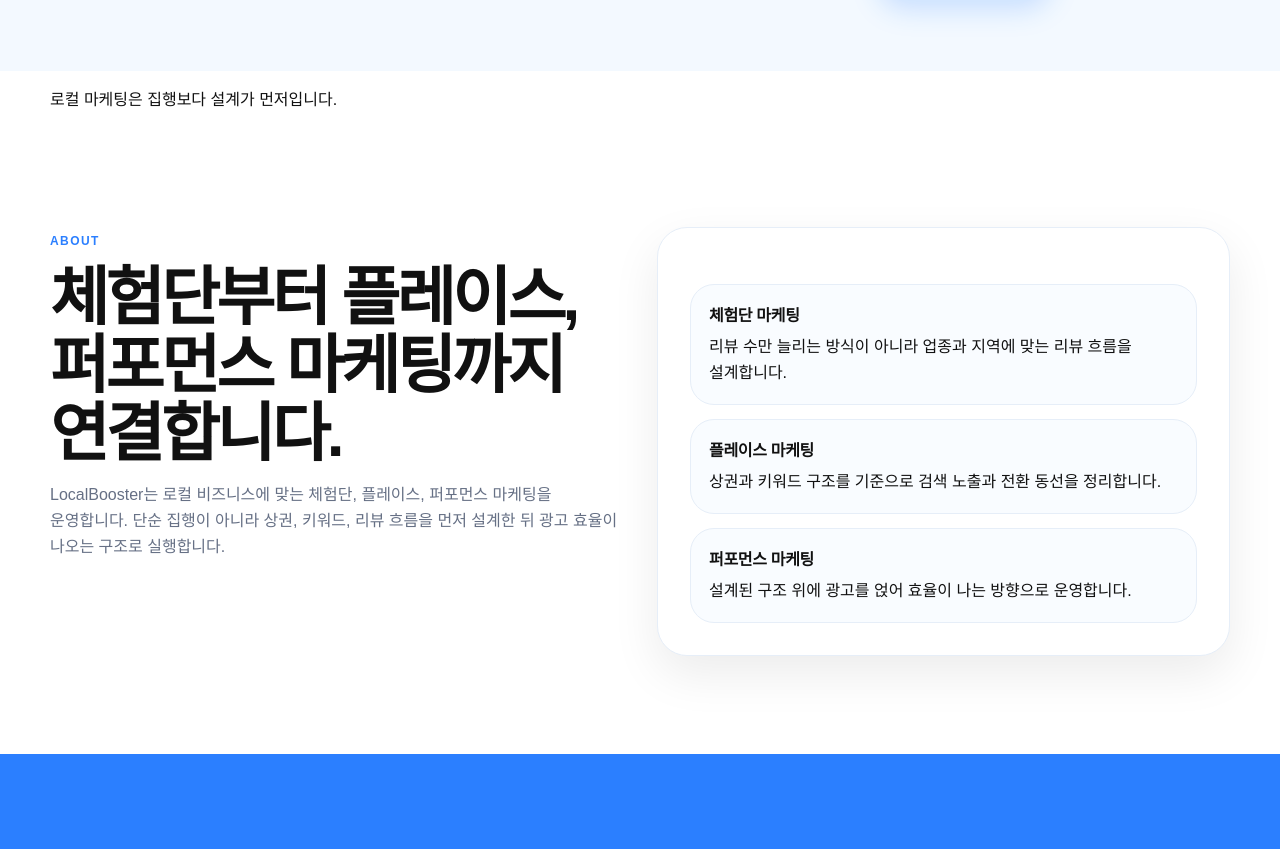
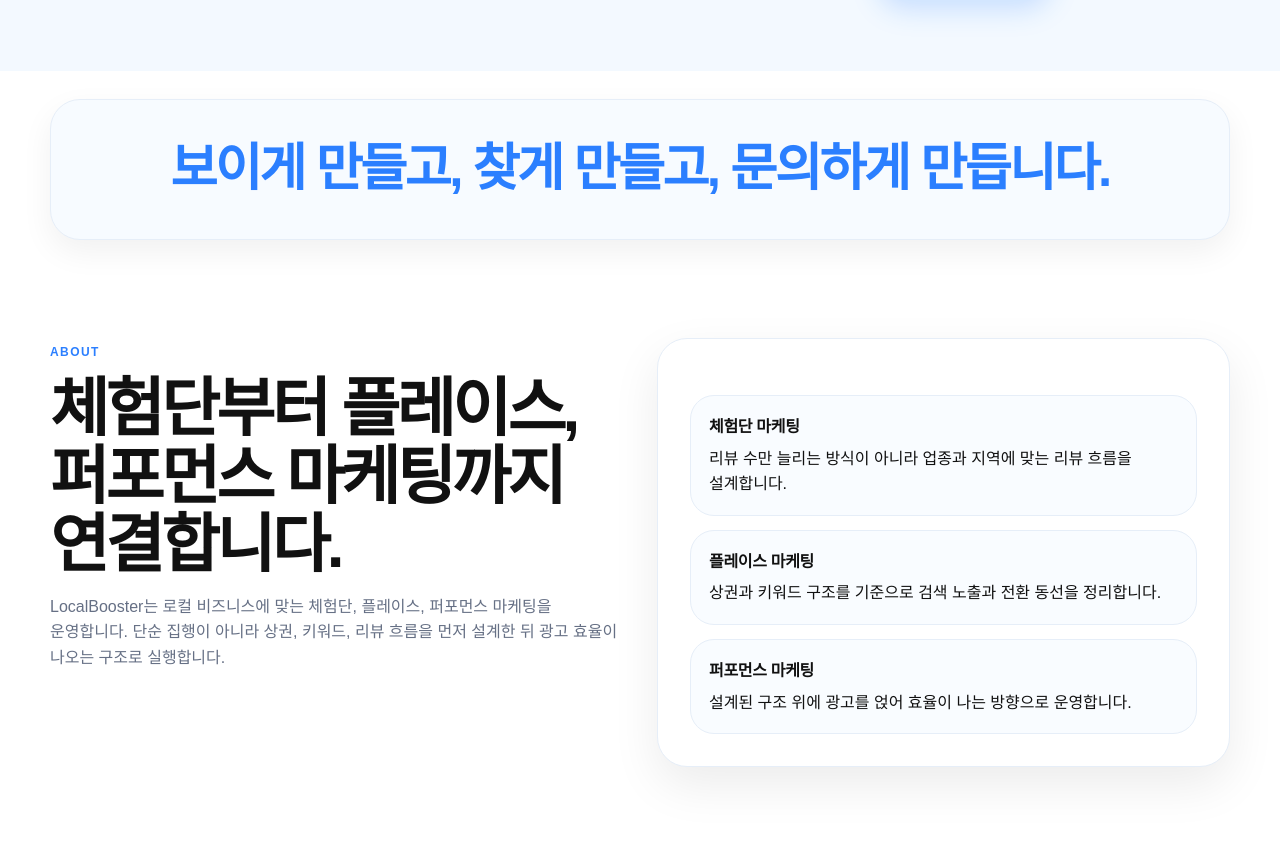
Before and after one commit to prhotple/localbooster, a plain HTML site: page index.html in a window 1280 px wide. Shown: the part 870-1719 px from the top of the page. Drawn offline with Linux system fonts and the light colour scheme.

Commit message:
Update index.html

```diff
--- a/index.html
+++ b/index.html
@@ -251,7 +251,6 @@
       text-align: right;
     }
 
-    /* 모바일에서만 더 크게 조정 */
     .hero-copy h2 {
       margin: 0 0 8px;
       font-size: clamp(34px, 7.2vw, 74px);
@@ -295,6 +294,30 @@
       padding: 0 11px;
       font-size: 11px;
       border-radius: 999px;
+    }
+
+    /* 추가된 카피 밴드 */
+    .copy-band-wrap {
+      padding: 28px 0 0;
+      background: #ffffff;
+    }
+
+    .copy-band {
+      padding: 28px 22px;
+      border-radius: var(--radius-xl);
+      background: #f7fbff;
+      border: 1px solid var(--line);
+      box-shadow: var(--shadow-soft);
+      text-align: center;
+    }
+
+    .copy-band p {
+      margin: 0;
+      font-size: clamp(24px, 6vw, 52px);
+      line-height: 1.15;
+      letter-spacing: -0.05em;
+      font-weight: 900;
+      color: var(--blue);
     }
 
     .split-grid,
@@ -893,6 +916,14 @@
         font-size: clamp(14px, 2vw, 20px);
       }
 
+      .copy-band {
+        padding: 40px 36px;
+      }
+
+      .copy-band p {
+        font-size: clamp(32px, 4vw, 52px);
+      }
+
       .split-grid,
       .contact-grid,
       .process-grid,
@@ -1030,11 +1061,14 @@
       </div>
     </section>
 
-    <section class="copy-band">
-  <div class="container">
-    <p>로컬 마케팅은 집행보다 설계가 먼저입니다.</p>
-  </div>
-</section>
+    <!-- 추가된 카피 -->
+    <section class="copy-band-wrap">
+      <div class="container">
+        <div class="copy-band">
+          <p>보이게 만들고, 찾게 만들고, 문의하게 만듭니다.</p>
+        </div>
+      </div>
+    </section>
 
     <section class="section" id="about">
       <div class="container split-grid">
```
